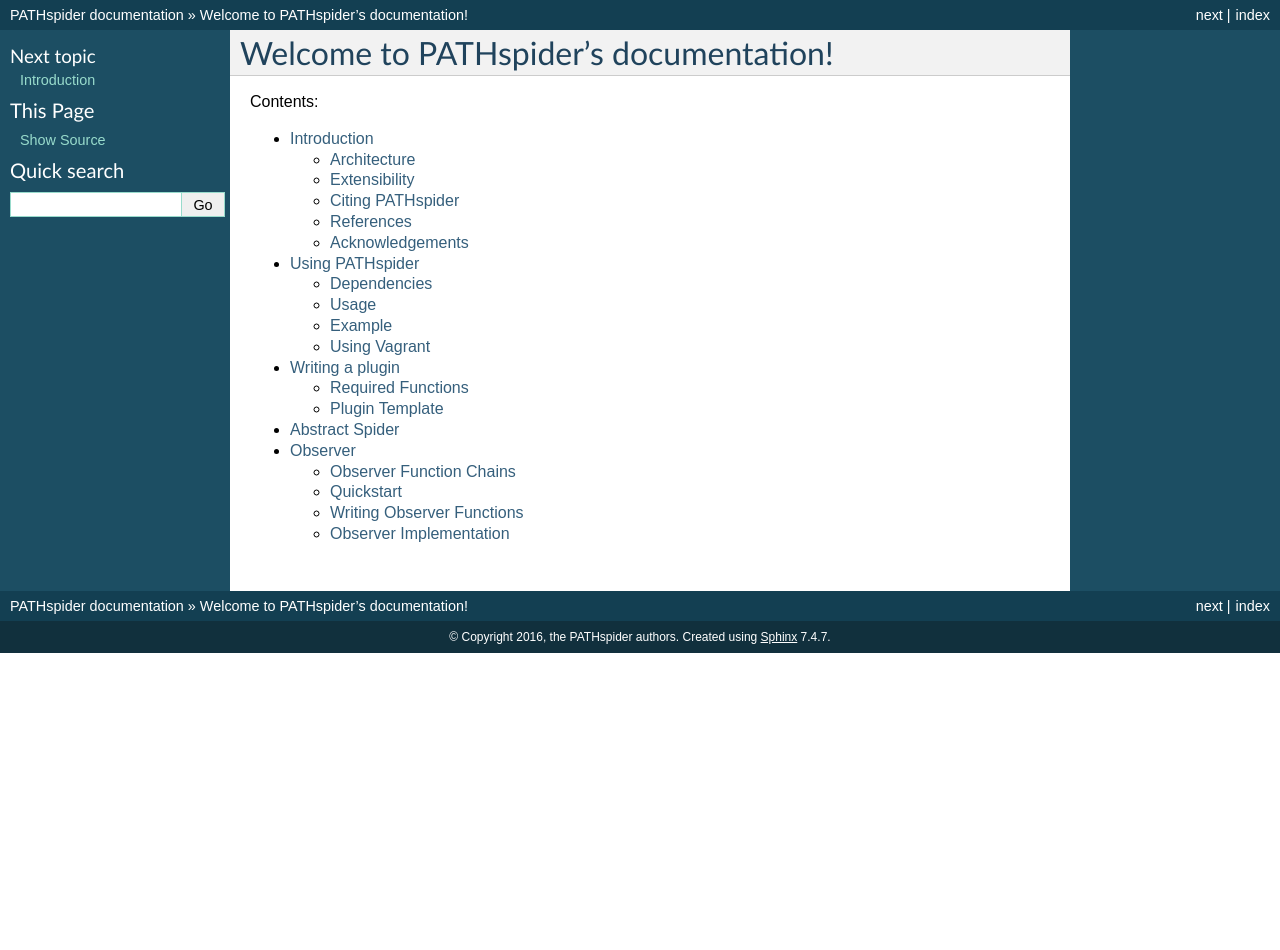
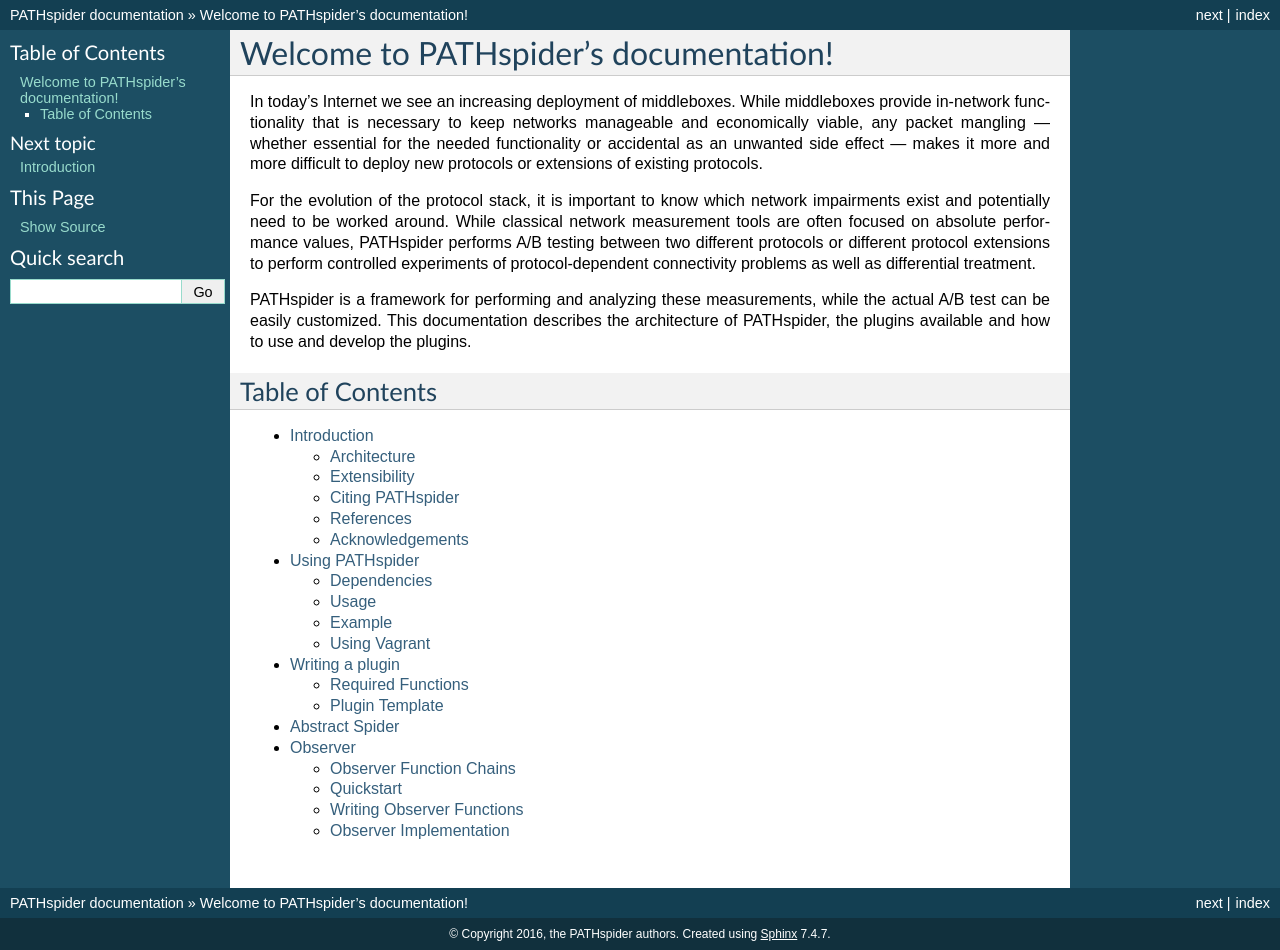
Before and after one commit to mami-project/pathspider, a Sphinx documentation site: the page built from doc/index.rst, in a window 1280 px wide. Built offline with Sphinx 7.4.7, drawn with Linux system fonts in a browser that asks for light colours; before the commit the page ends 900 px from its top, so only the background shows below that.

Commit message:
Renaming intro to overview

```diff
--- a/doc/index.rst
+++ b/doc/index.rst
@@ -1,12 +1,32 @@
 Welcome to PATHspider's documentation!
 ======================================
 
-Contents:
+In today's Internet we see an increasing deployment of middleboxes. While
+middleboxes provide in-network functionality that is necessary to keep networks
+manageable and economically viable, any packet mangling — whether essential for
+the needed functionality or accidental as an unwanted side effect — makes it
+more and more difficult to deploy new protocols or extensions of existing
+protocols.
+
+For the evolution of the protocol stack, it is important to know which network
+impairments exist and potentially need to be worked around. While classical
+network measurement tools are often focused on absolute performance values,
+PATHspider performs A/B testing between two different protocols or different
+protocol extensions to perform controlled experiments of protocol-dependent
+connectivity problems as well as differential treatment.
+
+PATHspider is a framework for performing and analyzing these measurements,
+while the actual A/B test can be easily customized. This documentation
+describes the architecture of PATHspider, the plugins available and how to use
+and develop the plugins.
+
+Table of Contents
+-----------------
 
 .. toctree::
    :maxdepth: 2
 
-   intro
+   overview
    using
    plugin
    abstract
```
Also changed, not shown: doc/overview.rst (renamed from doc/intro.rst).
